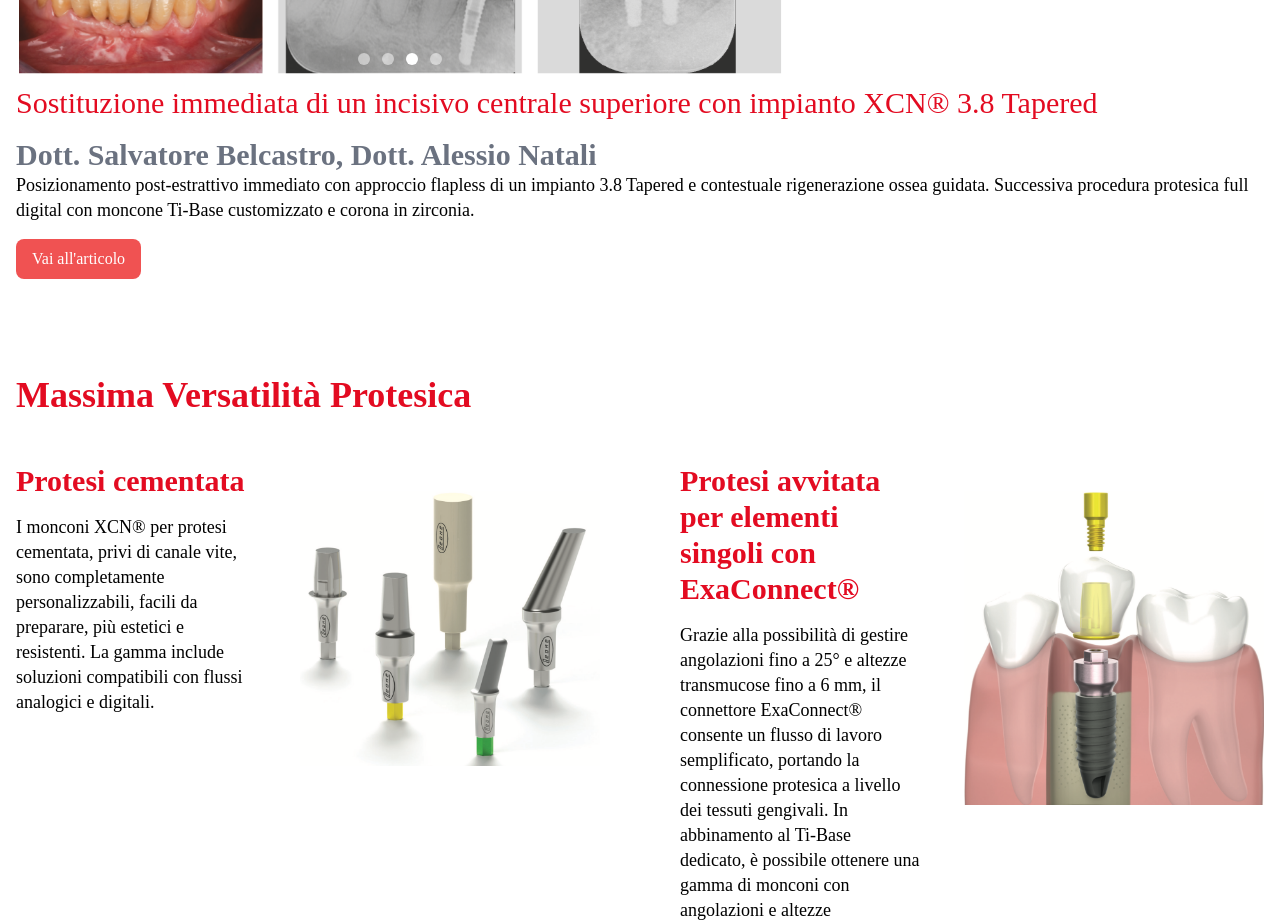
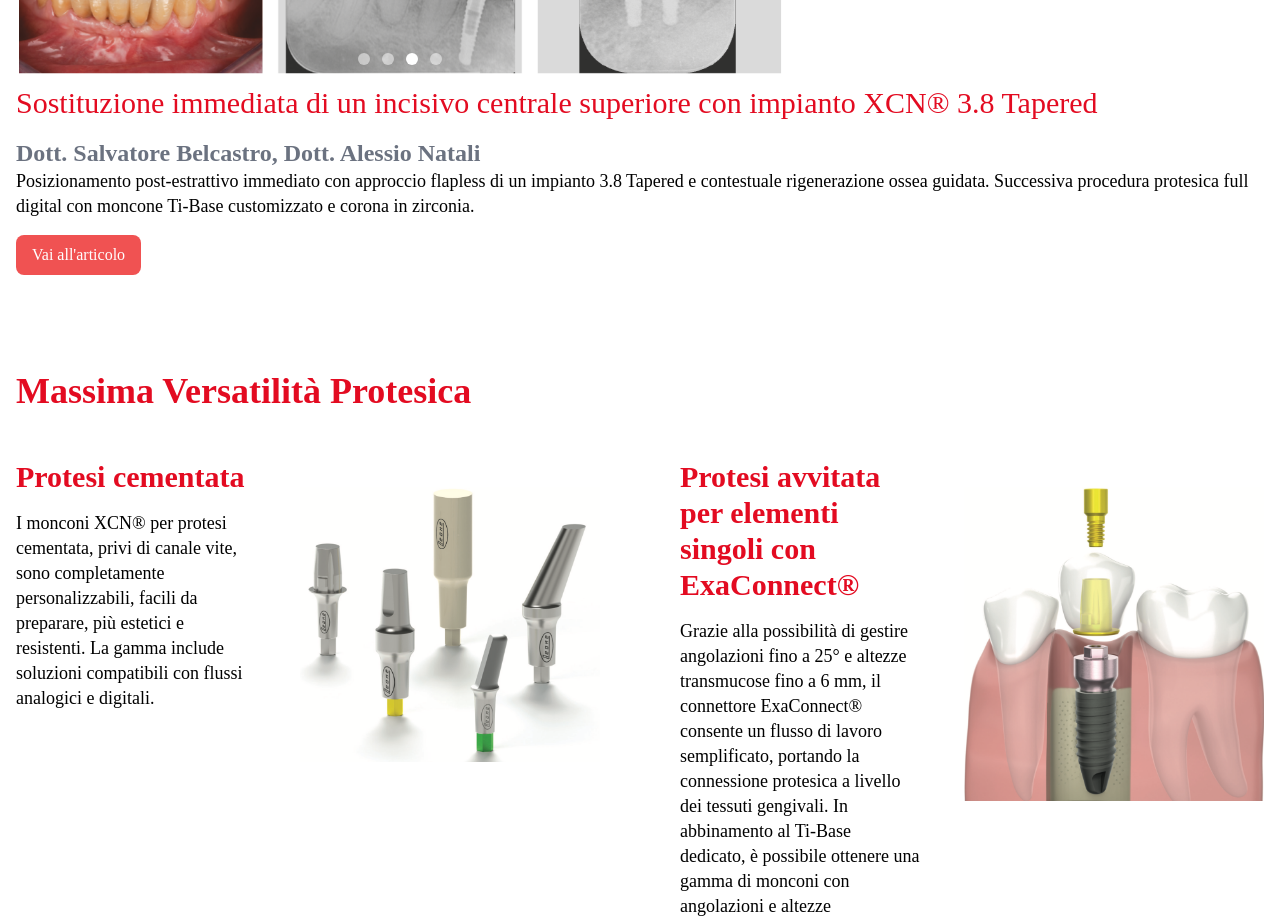
Before and after one commit to leonegithub/implantologia-next, a Next.js app: page / in a window 1280 px wide. Shown: the part 2540-3462 px from the top of the page. Built offline with nearby package versions, Linux system fonts and the light colour scheme; a web font is replaced by a local one.

Commit message:
txt carousel

```diff
--- a/src/app/components/picCarousel.tsx
+++ b/src/app/components/picCarousel.tsx
@@ -65,7 +65,7 @@
             </div>
 
             <h3 className="red text-3xl mt-5">{clinicalCases[activeIndex].title}</h3>
-            <p className="mt-4 text-3xl font-bold text-gray-500">
+            <p className="mt-4 text-2xl font-bold text-gray-500">
                 {clinicalCases[activeIndex].doctor}
             </p>
             <p>{clinicalCases[activeIndex].text}</p>
```
